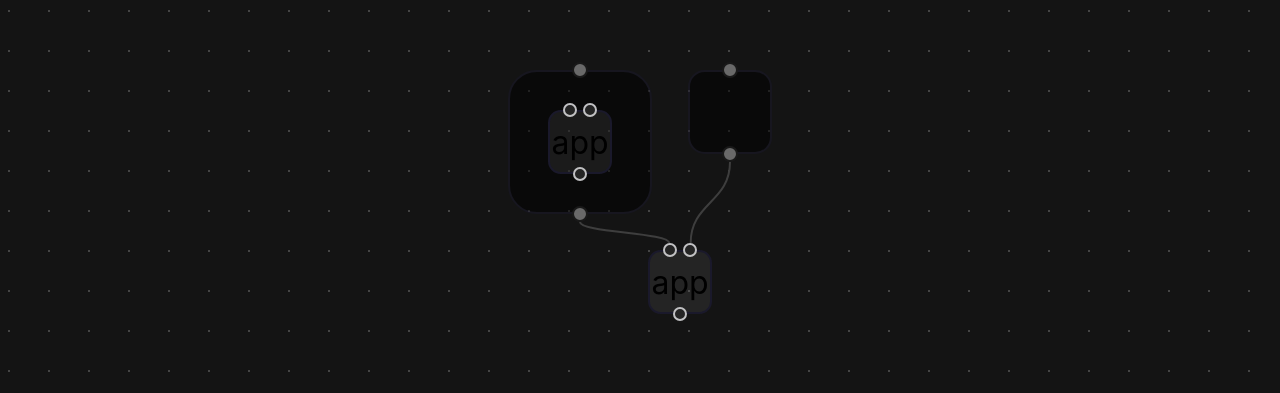
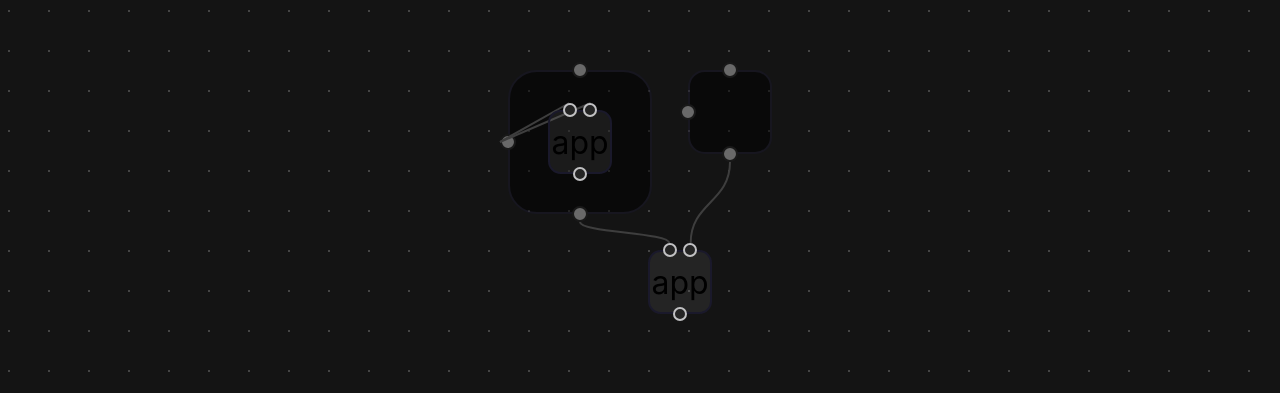
Before and after one commit to roboguy13/diagram-prover, a React (Vite) app: page / in a window 1280 px wide. Shown: the part 208-601 px from the top of the page. Built offline with nearby package versions, Linux system fonts and the light colour scheme.

Commit message:
simple internal wires in nested nodes

```diff
--- a/src/ir/StringDiagram.ts
+++ b/src/ir/StringDiagram.ts
@@ -76,13 +76,19 @@ export class NestedNode extends DiagramNode {
   ports: PortSpec[];
 
   inner: Diagram
+  private _portBarId: NodeId;
 
-  constructor(inner: Diagram, data: DiagramNodeData) {
+  constructor(inner: Diagram, data: DiagramNodeData, portBarId: NodeId) {
     super()
     this.nodeId = data.nodeId;
     this.nodeKind = data.nodeKind;
     this.ports = data.ports;
     this.inner = inner;
+    this._portBarId = portBarId
+  }
+
+  get portBarId(): NodeId {
+    return this._portBarId;
   }
 }
 
@@ -151,7 +157,7 @@ export class DiagramBuilder {
     return this._nodes;
   }
 
-  protected static generateId(prefix: string): string {
+  public static generateId(prefix: string): string {
     return `${prefix}-${this.uniqueId++}`;
   }
 
@@ -246,7 +252,7 @@ export class DiagramBuilder {
         ...outerParamPortsSpecs,
         outerResultPortSpec
       ],
-    });
+    }, paramBarNodeId);
 
     // Add the lambda node itself to the *outer* builder's nodes
     this._nodes.set(lamId, lamNode);
--- a/src/ui/components/Nodes/GroupedNode/GroupedNodeComponent.tsx
+++ b/src/ui/components/Nodes/GroupedNode/GroupedNodeComponent.tsx
@@ -17,7 +17,7 @@ import {
 import { type GroupedNode, ApplicationNode } from '../nodeTypes';
 
 import { type Model } from '../../../architecture/Model';
-import { inputHandleName, outputHandleName } from '../../../NodeUtils';
+import { boundVarHandleName, inputHandleName, outputHandleName } from '../../../NodeUtils';
 import { NODE_HEIGHT, NODE_WIDTH } from '../../../Config';
 
 export const makeGroupedNode = ({ data, width, height }: NodeProps<GroupedNode>) => {
@@ -38,8 +38,9 @@ export const makeGroupedNode = ({ data, width, height }: NodeProps<GroupedNode>)
       //   // padding: '10px',
       // }}
     >
-      <Handle type="target" id={inputHandleName(0)} position={Position.Top} style={{ top: 0 }} />
+      <Handle type="target" id={inputHandleName(0)} position={Position.Top} style={{ bottom: 0 }} />
       <Handle type="source" id={outputHandleName(0)} position={Position.Bottom} style={{ bottom: 0 }} />
+      <Handle type="source" id={boundVarHandleName(0)} position={Position.Left} style={{ bottom: 0 }} />
     </div>
     );
 }
--- a/src/ui/render/layout/recursiveBox/LayoutTree.ts
+++ b/src/ui/render/layout/recursiveBox/LayoutTree.ts
@@ -11,11 +11,11 @@ import { propagatorNetworkToElkNode } from "../../../../constraint/propagator/Pr
 import { elk } from "../elk/ElkEngine";
 import { elkToReactFlow } from "../elk/ElkToReactFlow";
 import { PropagatorNetworkToJson } from "../../../../constraint/propagator/PropagatorToJson";
-import { inputHandleName, outputHandleName } from "../../../NodeUtils";
+import { boundVarHandleName, inputHandleName, outputHandleName } from "../../../NodeUtils";
 import { layout } from "dagre";
 import { Graph, GraphEdge, spanningForest } from "../../../../utils/SpanningForest";
 import { buildRootedHierarchy, findForestRoots } from "../../../../utils/RootedHierarchy";
-import { DiagramNodeKind, NodeId, NodeKind, OpenDiagram, Wire } from "../../../../ir/StringDiagram";
+import { DiagramBuilder, DiagramNodeKind, NestedNode, NodeId, NodeKind, OpenDiagram, PortRef, Wire } from "../../../../ir/StringDiagram";
 
 // class PortBarLayouts {
 //   constructor(
@@ -236,11 +236,61 @@ export class LayoutTree {
        console.warn(`Port bar ${portBarId} has an output connection (${outputInfo.wireId}) but no corresponding input connection.`);
     });
 
+    const nodeLayouts = Array.from(this._nodeLayouts.values());
+
+    for (const nodeLayout of nodeLayouts) {
+      const nodeId = nodeLayout.nodeId;
+      const node = this._stringDiagram?.nodes.get(nodeId);
+      console.log(`Processing node ${nodeId}:`, node);
+      if (node && node instanceof NestedNode) {
+        const portBarId = this.getPortBarId(nodeId);
+        const portBarConnectionTargets = this.getPortBarConnectionTargets(portBarId);
+        console.log(`Port bar ${portBarId} connection targets:`, portBarConnectionTargets);
+
+        for (const target of portBarConnectionTargets) {
+          const targetNode = this._stringDiagram?.nodes.get(target.nodeId);
+          if (targetNode) {
+            finalEdges.push({
+              id: DiagramBuilder.generateId('var-wire'),
+              source: node.nodeId,
+              target: target.nodeId,
+              sourceHandle: boundVarHandleName(0),
+              targetHandle: target.portId,
+              type: 'straight'
+            });
+            // console.log(`  Added edge from port bar ${portBarId} to ${target.nodeId}`);
+          } else {
+            console.warn(`Target node ${target.nodeId} not found for port bar connection.`);
+          }
+        }
+      }
+    }
 
     console.log(`Final node count: ${finalNodes.length}, Final edge count: ${finalEdges.length}`);
     // console.log("Final nodes:", finalNodes.map(n => ({ id: n.id, parentId: n.parentId })));
     // console.log("Final edges:", finalEdges.map(e => ({ id: e.id, source: e.source, target: e.target, sourceHandle: e.sourceHandle, targetHandle: e.targetHandle })));
     return { nodes: finalNodes, edges: finalEdges };
+  }
+
+  getPortBarId(nodeId: string): NodeId {
+    const diagramNode = this._stringDiagram?.nodes.get(nodeId);
+    if (!diagramNode) {
+      throw new Error(`Diagram node not found for node ID: ${nodeId}`);
+    }
+    if (diagramNode instanceof NestedNode) {
+      return diagramNode.portBarId
+    } else {
+      throw new Error(`Node ID ${nodeId} is not a nested node.`);
+    }
+  }
+
+  getPortBarConnectionTargets(nodeId: string): PortRef[] {
+    const portBarNode = this._stringDiagram?.nodes.get(nodeId);
+    const wires = Array.from(this._stringDiagram!.wires.values())
+
+    const portBarConnections = wires.filter(wire => wire.from.nodeId === nodeId);
+    const portBarTargets = portBarConnections.map(wire => wire.to);
+    return portBarTargets
   }
 
   // // TODO: Refactor?
```
